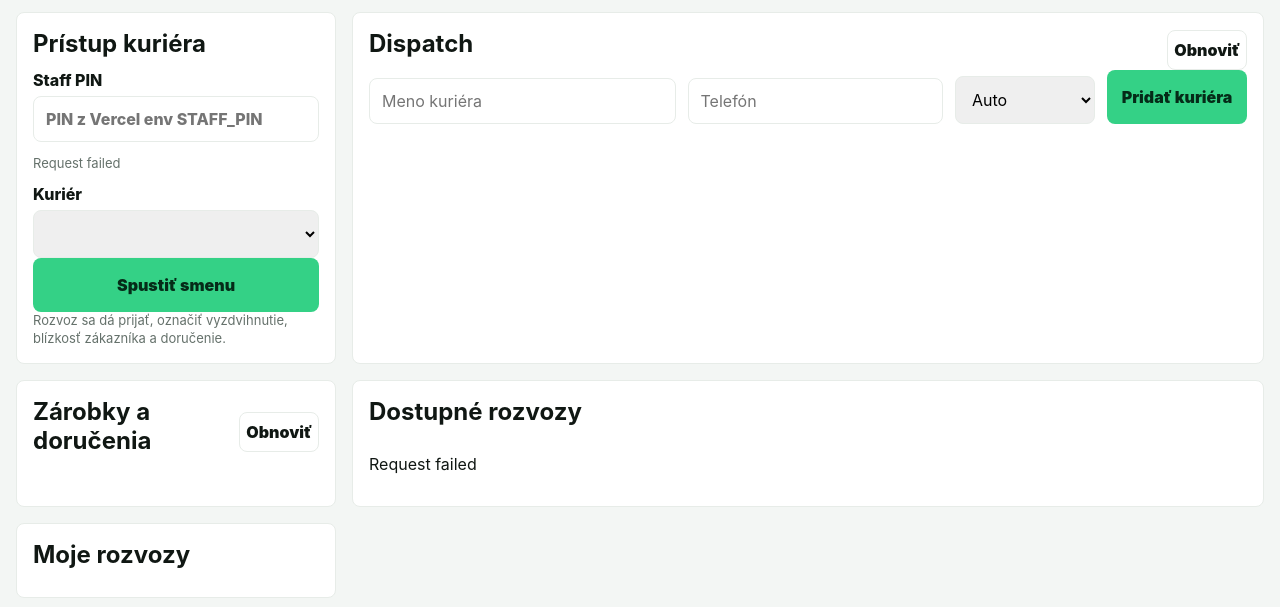
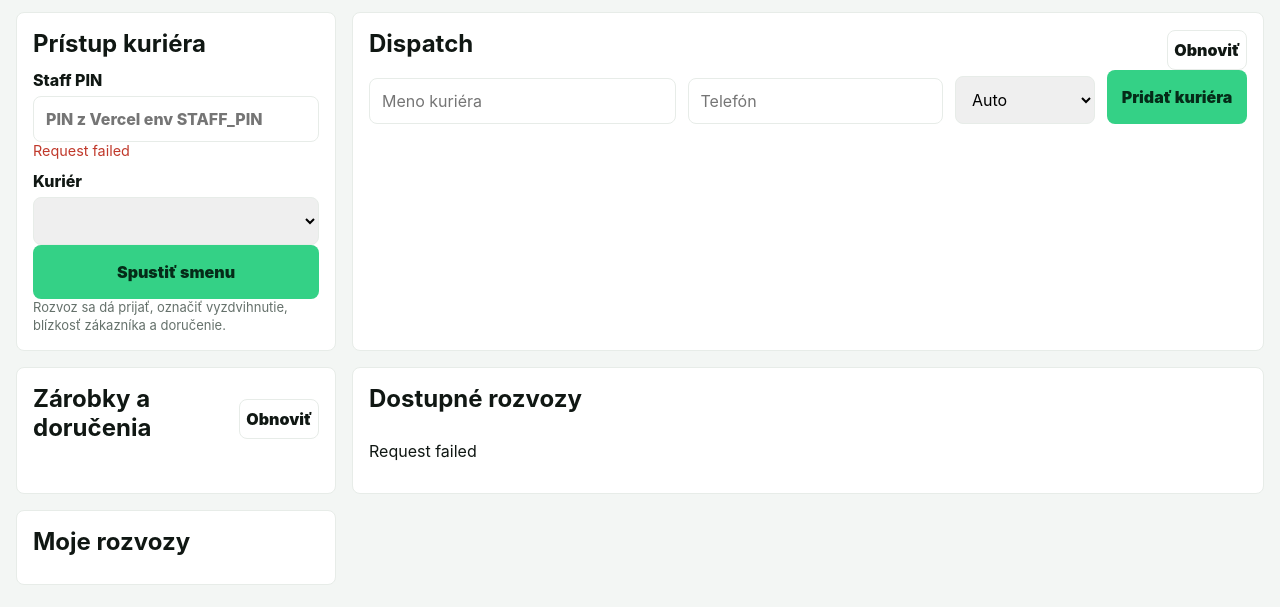
Before and after one commit to jozinko6/jasterkapka, a website: page courier.html in a window 1280 px wide. Both pictures are taken after a click on the button "Spustiť smenu". Shown: the part 117-724 px from the top of the page. Drawn offline with Linux system fonts and the light colour scheme; no server answers.

Commit message:
Style courier status feedback

```diff
--- a/staff.css
+++ b/staff.css
@@ -186,6 +186,19 @@
   font-size: 13px;
 }
 
+#courierStatus {
+  margin: 0 0 0.75rem;
+  font-size: 0.9rem;
+}
+
+#courierStatus[data-kind="success"] {
+  color: #0f8b5f;
+}
+
+#courierStatus[data-kind="error"] {
+  color: #c0392b;
+}
+
 .kanban {
   display: grid;
   grid-template-columns: repeat(4, minmax(230px, 1fr));
```
